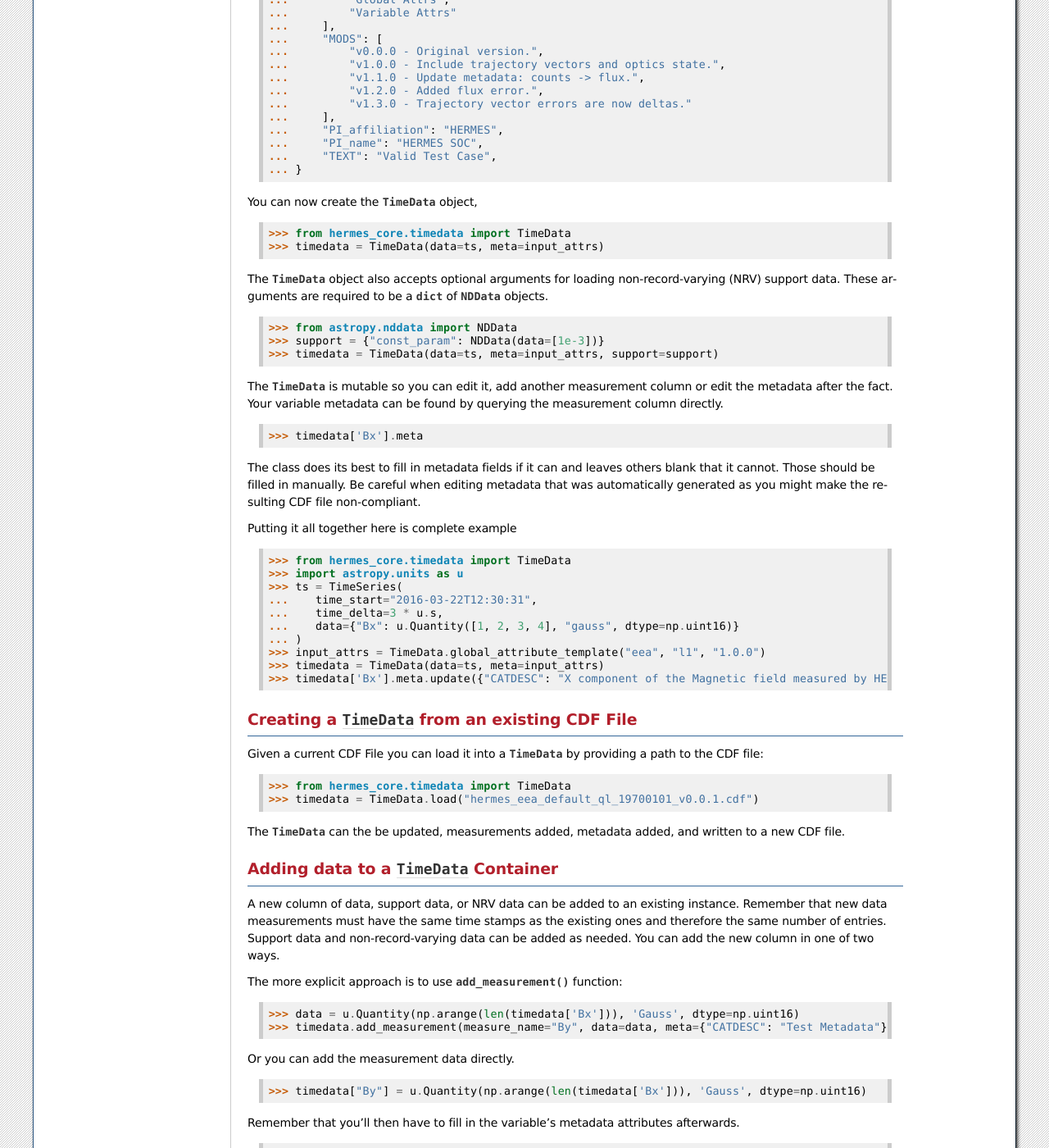
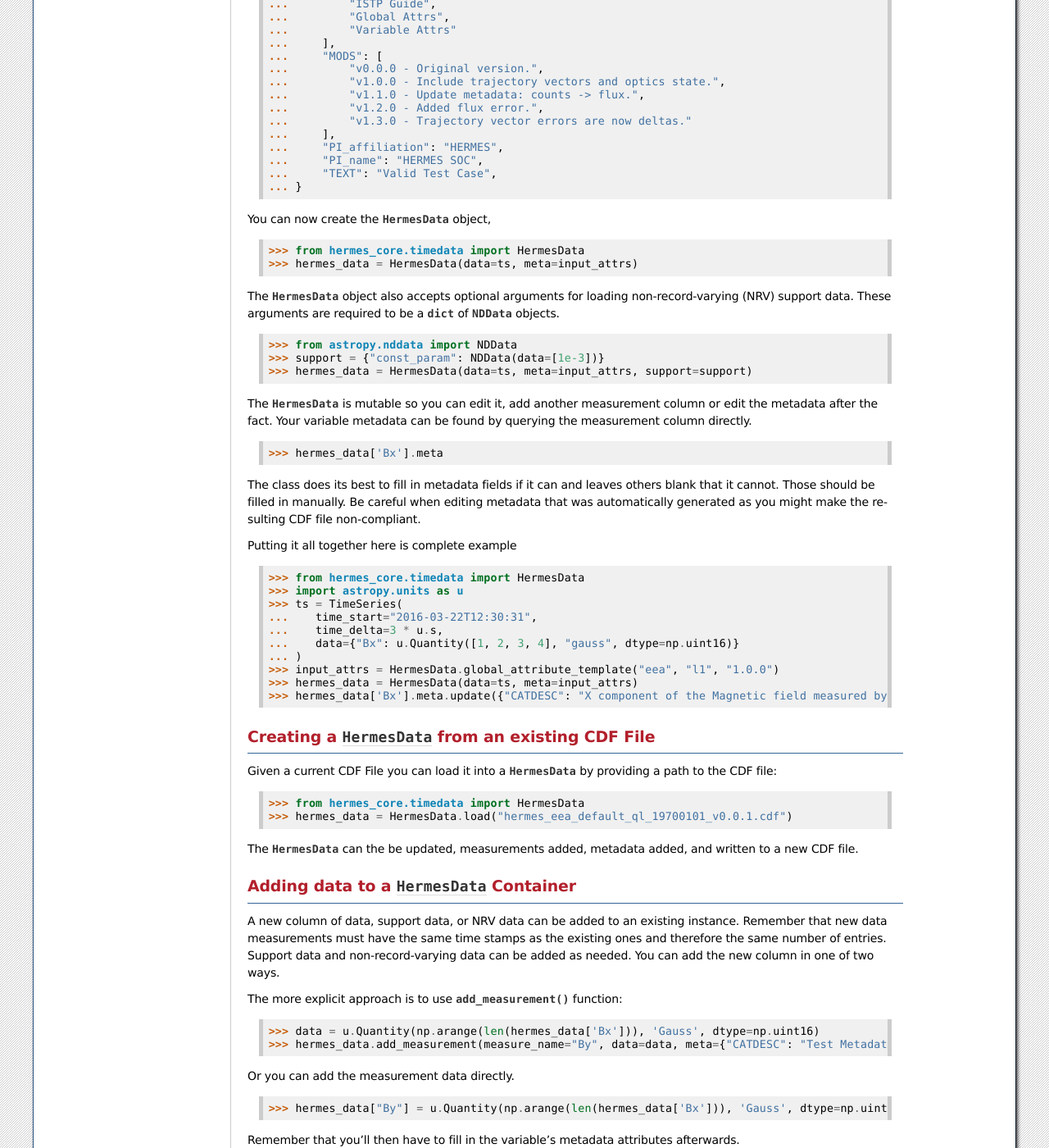
Before and after one commit to HERMES-SOC/hermes_core, a Sphinx documentation site: the page built from docs/user-guide/reading_writing_data.rst, in a window 1280 px wide and 1400 px high, scrolled down 1621 px. Shown: the whole window at 82% size. Built offline with Sphinx 7.4.7, drawn with Linux system fonts in a browser that asks for light colours; the version number could not be read and is left out; some of the changed text lies outside the part shown.

Commit message:
Rename TimeData -> HermesData

```diff
--- a/docs/user-guide/reading_writing_data.rst
+++ b/docs/user-guide/reading_writing_data.rst
@@ -7,7 +7,7 @@ Opening and Writing HERMES Data
 Overview
 ========
 
-The :py:class:`~hermes_core.timedata.TimeData` class provides a convenient and efficient way to work with HERMES science CDF data files.
+The :py:class:`~hermes_core.timedata.HermesData` class provides a convenient and efficient way to work with HERMES science CDF data files.
 The point of this class is to simplify data management, enhances data discovery, and facilitates adherence to CDF standards.
 
 `CDF (Common Data Format) <https://cdf.gsfc.nasa.gov>`_ files are a binary file format commonly used by NASA scientific research to store and exchange data. They provide a flexible structure for organizing and representing multidimensional datasets along with associated metadata. CDF files are widely used in space physics. Because of their versatility, CDF files can be complex.
@@ -23,18 +23,18 @@ CDF libraries in your local environment. Alternatively, the CDF library is insta
 through the HERMES development Docker continer environment. For more information on the HERMES Docker
 container please see our :doc:`Development Environment Page </dev-guide/dev_env>`.
 
-To make it easier to work with HERMES data, the :py:class:`~hermes_core.timedata.TimeData` class facilitates the abstraction of HERMES CDF files.
+To make it easier to work with HERMES data, the :py:class:`~hermes_core.timedata.HermesData` class facilitates the abstraction of HERMES CDF files.
 It allows users to read and write HERMES data and is compliant with `PyHC expectations <https://heliopython.org>`_.
 The data is stored in a `~astropy.timeseries.TimeSeries` table while the metadata is stored in dictionaries.
 `~astropy.timeseries.TimeSeries` is a Python class for handling scientific time series data that provides a convenient and familiar interface for working with tabular data.
 By loading the contents of a CDF file into a `~astropy.timeseries.TimeSeries` table, it becomes easier to manipulate, analyze, and visualize the data.
 Additionally, metadata attributes can be associated with the table, allowing for enhanced documentation and data discovery.
-The :py:class:`~hermes_core.timedata.TimeData` class aims to provide a simplified interface to reading and writing HERMES data and metadata to CDF files while automatically handling the complexities of the underlying CDF file format.
+The :py:class:`~hermes_core.timedata.HermesData` class aims to provide a simplified interface to reading and writing HERMES data and metadata to CDF files while automatically handling the complexities of the underlying CDF file format.
 
-Creating a ``TimeData`` object
+Creating a ``HermesData`` object
 ==============================
 
-A :py:class:`~hermes_core.timedata.TimeData` must be initialized by providing a `~astropy.timeseries.TimeSeries` object with at least one measurement.
+A :py:class:`~hermes_core.timedata.HermesData` must be initialized by providing a `~astropy.timeseries.TimeSeries` object with at least one measurement.
 There are many ways to initialize one but here is one example:
 
     >>> import numpy as np
@@ -59,10 +59,10 @@ You can also create your time array directly
     ...        data={'diff_e_flux': u.Quantity(np.arange(100) * 1e-3, '1/(cm**2 * s * eV * steradian)', dtype=np.float32)}
     ...    )
 
-Note the use of `~astropy.time` and `astropy.units` which provide several advantages over using arrays of numbers and are required by :py:class:`~hermes_core.timedata.TimeData`.
+Note the use of `~astropy.time` and `astropy.units` which provide several advantages over using arrays of numbers and are required by :py:class:`~hermes_core.timedata.HermesData`.
 
 Next create a `dict` or `~collections.OrderedDict` containing the required CDF global metadata.
-The class function :py:func:`~hermes_core.timedata.TimeData.global_attribute_template`:: will provide you an empty version that you can fill in if needed.
+The class function :py:func:`~hermes_core.timedata.HermesData.global_attribute_template`:: will provide you an empty version that you can fill in if needed.
 Here is an example with filled in values.
 
     >>> input_attrs = {
@@ -100,23 +100,23 @@ Here is an example with filled in values.
     ...     "TEXT": "Valid Test Case",
     ... }
 
-You can now create the :py:class:`~hermes_core.timedata.TimeData` object,
+You can now create the :py:class:`~hermes_core.timedata.HermesData` object,
 
-    >>> from hermes_core.timedata import TimeData
-    >>> timedata = TimeData(data=ts, meta=input_attrs)
+    >>> from hermes_core.timedata import HermesData
+    >>> hermes_data = HermesData(data=ts, meta=input_attrs)
 
-The :py:class:`~hermes_core.timedata.TimeData` object also accepts optional arguments for loading
+The :py:class:`~hermes_core.timedata.HermesData` object also accepts optional arguments for loading
 non-record-varying (NRV) support data. These arguments are required to be a `dict`
 of :py:class:`~astropy.nddata.NDData` objects.
 
     >>> from astropy.nddata import NDData
     >>> support = {"const_param": NDData(data=[1e-3])}
-    >>> timedata = TimeData(data=ts, meta=input_attrs, support=support)
+    >>> hermes_data = HermesData(data=ts, meta=input_attrs, support=support)
 
-The :py:class:`~hermes_core.timedata.TimeData` is mutable so you can edit it, add another measurement column or edit the metadata after the fact.
+The :py:class:`~hermes_core.timedata.HermesData` is mutable so you can edit it, add another measurement column or edit the metadata after the fact.
 Your variable metadata can be found by querying the measurement column directly.
 
-    >>> timedata['Bx'].meta # doctest: +SKIP
+    >>> hermes_data['Bx'].meta # doctest: +SKIP
 
 The class does its best to fill in metadata fields if it can and leaves others blank that it cannot.
 Those should be filled in manually.
@@ -124,28 +124,28 @@ Be careful when editing metadata that was automatically generated as you might m
 
 Putting it all together here is complete example
 
-    >>> from hermes_core.timedata import TimeData
+    >>> from hermes_core.timedata import HermesData
     >>> import astropy.units as u
     >>> ts = TimeSeries(
     ...    time_start="2016-03-22T12:30:31",
     ...    time_delta=3 * u.s,
     ...    data={"Bx": u.Quantity([1, 2, 3, 4], "gauss", dtype=np.uint16)}
     ... )
-    >>> input_attrs = TimeData.global_attribute_template("eea", "l1", "1.0.0")
-    >>> timedata = TimeData(data=ts, meta=input_attrs)
-    >>> timedata['Bx'].meta.update({"CATDESC": "X component of the Magnetic field measured by HERMES"})
+    >>> input_attrs = HermesData.global_attribute_template("eea", "l1", "1.0.0")
+    >>> hermes_data = HermesData(data=ts, meta=input_attrs)
+    >>> hermes_data['Bx'].meta.update({"CATDESC": "X component of the Magnetic field measured by HERMES"})
 
-Creating a ``TimeData`` from an existing CDF File
+Creating a ``HermesData`` from an existing CDF File
 =================================================
 
-Given a current CDF File you can load it into a :py:class:`~hermes_core.timedata.TimeData` by providing a path to the CDF file::
+Given a current CDF File you can load it into a :py:class:`~hermes_core.timedata.HermesData` by providing a path to the CDF file::
 
-    >>> from hermes_core.timedata import TimeData
-    >>> timedata = TimeData.load("hermes_eea_default_ql_19700101_v0.0.1.cdf") # doctest: +SKIP
+    >>> from hermes_core.timedata import HermesData
+    >>> hermes_data = HermesData.load("hermes_eea_default_ql_19700101_v0.0.1.cdf") # doctest: +SKIP
 
-The :py:class:`~hermes_core.timedata.TimeData` can the be updated, measurements added, metadata added, and written to a new CDF file.
+The :py:class:`~hermes_core.timedata.HermesData` can the be updated, measurements added, metadata added, and written to a new CDF file.
 
-Adding data to a ``TimeData`` Container
+Adding data to a ``HermesData`` Container
 =======================================
 
 A new column of data, support data, or NRV data can be added to an existing instance. Remember
@@ -153,22 +153,22 @@ that new data measurements must have the same time stamps as the existing ones a
 the same number of entries. Support data and non-record-varying data can be added as needed.
 You can add the new column in one of two ways.
 
-The more explicit approach is to use :py:func:`~hermes_core.timedata.TimeData.add_measurement` function::
+The more explicit approach is to use :py:func:`~hermes_core.timedata.HermesData.add_measurement` function::
 
-    >>> data = u.Quantity(np.arange(len(timedata['Bx'])), 'Gauss', dtype=np.uint16)
-    >>> timedata.add_measurement(measure_name="By", data=data, meta={"CATDESC": "Test Metadata"})
+    >>> data = u.Quantity(np.arange(len(hermes_data['Bx'])), 'Gauss', dtype=np.uint16)
+    >>> hermes_data.add_measurement(measure_name="By", data=data, meta={"CATDESC": "Test Metadata"})
 
 Or you can add the measurement data directly.
 
-    >>> timedata["By"] = u.Quantity(np.arange(len(timedata['Bx'])), 'Gauss', dtype=np.uint16)
+    >>> hermes_data["By"] = u.Quantity(np.arange(len(hermes_data['Bx'])), 'Gauss', dtype=np.uint16)
 
 Remember that you'll then have to fill in the variable's metadata attributes afterwards.
 
-    >>> timedata['By'].meta.update(measure_meta) # doctest: +SKIP
+    >>> hermes_data['By'].meta.update(measure_meta) # doctest: +SKIP
 
-To add non-time-varying support data use the :py:func:`~hermes_core.timedata.TimeData.add_support` function::
+To add non-time-varying support data use the :py:func:`~hermes_core.timedata.HermesData.add_support` function::
 
-    >>> timedata.add_support(
+    >>> hermes_data.add_support(
     ...     name="Calibration_const",
     ...     data=NDData(data=[1e-1]),
     ...     meta={"CATDESC": "Calibration Factor", "VAR_TYPE": "metadata"},
@@ -178,27 +178,27 @@ Adding metadata attributes
 ==========================
 
 Additional CDF file global metadata and variable metadata can be easily added to a
-:py:class:`~hermes_core.timedata.TimeData` data container. For more information about the required
+:py:class:`~hermes_core.timedata.HermesData` data container. For more information about the required
 metadata attributes please see the :doc:`HERMES CDF Format Guide </user-guide/cdf_format_guide>`
 
 Global Metadata Attributes
 --------------------------
 
-Global metadata attributes can be updated for a :py:class:`~hermes_core.timedata.TimeData` object
-using the object's :py:attr:`~hermes_core.timedata.TimeData.meta` parameter which is an
+Global metadata attributes can be updated for a :py:class:`~hermes_core.timedata.HermesData` object
+using the object's :py:attr:`~hermes_core.timedata.HermesData.meta` parameter which is an
 `~collections.OrderedDict` containing all attributes.
 
 Required Global Attributes
 ^^^^^^^^^^^^^^^^^^^^^^^^^^
 
-The :py:class:`~hermes_core.timedata.TimeData` class requires several global metadata attributes
+The :py:class:`~hermes_core.timedata.HermesData` class requires several global metadata attributes
 to be provided upon instantiation:
 
 - `Descriptor`
 - `Data_level`
 - `Data_version`
 
-A :py:class:`~hermes_core.timedata.TimeData` container cannot be created without supplying at
+A :py:class:`~hermes_core.timedata.HermesData` container cannot be created without supplying at
 lest this subset of global metadata attributes.
 
 Derived Global Attributes
@@ -221,11 +221,11 @@ Using a Template for Global Metadata Attributes
 ^^^^^^^^^^^^^^^^^^^^^^^^^^^^^^^^^^^^^^^^^^^^^^^
 
 A template of the required metadata can be obtained using the
-:py:func:`~hermes_core.timedata.TimeData.global_attribute_template` function::
+:py:func:`~hermes_core.timedata.HermesData.global_attribute_template` function::
 
     >>> from collections import OrderedDict
-    >>> from hermes_core.timedata import TimeData
-    >>> TimeData.global_attribute_template()
+    >>> from hermes_core.timedata import HermesData
+    >>> HermesData.global_attribute_template()
     OrderedDict([('DOI', None),
              ('Data_level', None),
              ('Data_version', None),
@@ -244,8 +244,8 @@ A template of the required metadata can be obtained using the
 You can also pass arguments into the function to get a partially populated template::
 
     >>> from collections import OrderedDict
-    >>> from hermes_core.timedata import TimeData
-    >>> TimeData.global_attribute_template(
+    >>> from hermes_core.timedata import HermesData
+    >>> HermesData.global_attribute_template(
     ...     instr_name='eea',
     ...     data_level='l1',
     ...     version='0.1.0'
@@ -267,19 +267,19 @@ You can also pass arguments into the function to get a partially populated templ
 This can make the definition of global metadata easier since instrument teams or users only need
 to supply pieces of metadata that are in this template. Additional metadata items can be added
 if desired. Once the template is instantiated and all attributes have been filled out, you can
-use this  duruing instantiation of your :py:class:`~hermes_core.timedata.TimeData` container.
+use this  duruing instantiation of your :py:class:`~hermes_core.timedata.HermesData` container.
 
 Variable Metadata Attributes
 ----------------------------
 
-Variable metadata requirements can be updated for a :py:class:`~hermes_core.timedata.TimeData`
-variable using the variable's :py:attr:`~hermes_core.timedata.TimeData.meta` property which is an
+Variable metadata requirements can be updated for a :py:class:`~hermes_core.timedata.HermesData`
+variable using the variable's :py:attr:`~hermes_core.timedata.HermesData.meta` property which is an
 `~collections.OrderedDict` of all attributes.
 
 Required Variable Attributes
 ^^^^^^^^^^^^^^^^^^^^^^^^^^^^
 
-The :py:class:`~hermes_core.timedata.TimeData` class requires one variable metadata attribute
+The :py:class:`~hermes_core.timedata.HermesData` class requires one variable metadata attribute
 to be provided upon instantiation:
 
 - `CATDESC` : (Catalogue Description) This is a human readable description of the data variable.
@@ -313,20 +313,20 @@ Using a Template for Variable Metadata Attributes
 ^^^^^^^^^^^^^^^^^^^^^^^^^^^^^^^^^^^^^^^^^^^^^^^^^
 
 A template of the required metadata can be obtained using the
-:py:func:`~hermes_core.timedata.TimeData.measurement_attribute_template` function::
+:py:func:`~hermes_core.timedata.HermesData.measurement_attribute_template` function::
 
     >>> from collections import OrderedDict
-    >>> from hermes_core.timedata import TimeData
-    >>> TimeData.measurement_attribute_template()
+    >>> from hermes_core.timedata import HermesData
+    >>> HermesData.measurement_attribute_template()
     OrderedDict([('CATDESC', None)])
 
-If you use the :py:func:`~hermes_core.timedata.TimeData.add_measurement` function, it will
+If you use the :py:func:`~hermes_core.timedata.HermesData.add_measurement` function, it will
 automatically fill most of them in for you. Additional pieces of metadata can be added if desired.
 
-Visualizing data in a ``TimeData`` Container
+Visualizing data in a ``HermesData`` Container
 ============================================
 
-The :py:class:`~hermes_core.timedata.TimeData` provides a quick way to visualize its data through `~hermes_core.timedata.TimeData.plot`.
+The :py:class:`~hermes_core.timedata.HermesData` provides a quick way to visualize its data through `~hermes_core.timedata.HermesData.plot`.
 By default, a plot will be generated with each measurement in its own plot panel.
 
 .. plot::
@@ -336,24 +336,24 @@ By default, a plot will be generated with each measurement in its own plot panel
     >>> import matplotlib.pyplot as plt
     >>> import astropy.units as u
     >>> from astropy.timeseries import TimeSeries
-    >>> from hermes_core.timedata import TimeData
+    >>> from hermes_core.timedata import HermesData
     >>> bx = np.concatenate([[0], np.random.choice(a=[-1, 0, 1], size=1000)]).cumsum(0)
     >>> by = np.concatenate([[0], np.random.choice(a=[-1, 0, 1], size=1000)]).cumsum(0)
     >>> bz = np.concatenate([[0], np.random.choice(a=[-1, 0, 1], size=1000)]).cumsum(0)
     >>> ts = TimeSeries(time_start="2016-03-22T12:30:31", time_delta=3 * u.s, data={"Bx": u.Quantity(bx, "nanoTesla", dtype=np.int16)})
-    >>> input_attrs = TimeData.global_attribute_template("nemisis", "l1", "1.0.0")
-    >>> timedata = TimeData(data=ts, meta=input_attrs)
-    >>> timedata.add_measurement(measure_name=f"By", data=u.Quantity(by, 'nanoTesla', dtype=np.int16))
-    >>> timedata.add_measurement(measure_name=f"Bz", data=u.Quantity(bz, 'nanoTesla', dtype=np.int16))
+    >>> input_attrs = HermesData.global_attribute_template("nemisis", "l1", "1.0.0")
+    >>> hermes_data = HermesData(data=ts, meta=input_attrs)
+    >>> hermes_data.add_measurement(measure_name=f"By", data=u.Quantity(by, 'nanoTesla', dtype=np.int16))
+    >>> hermes_data.add_measurement(measure_name=f"Bz", data=u.Quantity(bz, 'nanoTesla', dtype=np.int16))
     >>> fig = plt.figure()
-    >>> timedata.plot() # doctest: +SKIP
+    >>> hermes_data.plot() # doctest: +SKIP
     >>> plt.show() # doctest: +SKIP
 
 Writing a CDF File
 ==================
 
-The :py:class:`~hermes_core.timedata.TimeData` class writes CDF files using the `~spacepy.pycdf` module.
-This can be done using the :py:func:`~hermes_core.timedata.TimeData.save` method which only requires a path to the folder where the CDF file should be saved.
+The :py:class:`~hermes_core.timedata.HermesData` class writes CDF files using the `~spacepy.pycdf` module.
+This can be done using the :py:func:`~hermes_core.timedata.HermesData.save` method which only requires a path to the folder where the CDF file should be saved.
 The filename is automatically derived consistent with HERMES filenaming requirements.
 If no path is provided it writes the file to the current directory.
 This function returns the full path to the CDF file that was generated.
@@ -362,7 +362,7 @@ From this you can validate and distribute your CDF file.
 Validating a CDF File
 =====================
 
-The :py:class:`~hermes_core.timedata.TimeData` uses the `~spacepy.pycdf.istp` module for CDF validation, in addition to custom
+The :py:class:`~hermes_core.timedata.HermesData` uses the `~spacepy.pycdf.istp` module for CDF validation, in addition to custom
 tests for additional metadata. A CDF file can be validated using the :py:func:`~hermes_core.util.validation.validate` method
 and by passing, as a parameter, the full path to the CDF file to be validated::
 
```
Also changed, not shown: docs/examples/tutorial1.rst (+12 -12 lines), 8 other files.
